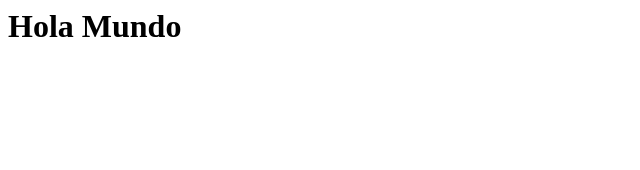
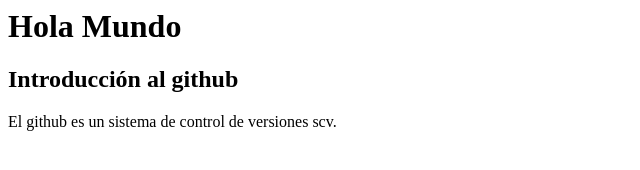
Before and after one commit to pruebaslorenzo/prueba-dam, a plain HTML site: page index.html in a window 1280 px wide. Shown: the whole page, without its empty margins (0-640 px from the left). Drawn offline with Linux system fonts and the light colour scheme.

Commit message:
Añadí un párrafo

```diff
--- a/index.html
+++ b/index.html
@@ -4,5 +4,9 @@
   </head>
   <body>
     <h1>Hola Mundo</h1>
+	<h2>Introducción al github</h2>
+	<p>
+		El github es un sistema de control de versiones scv.
+	</p>
   </body>
 </html>
```
